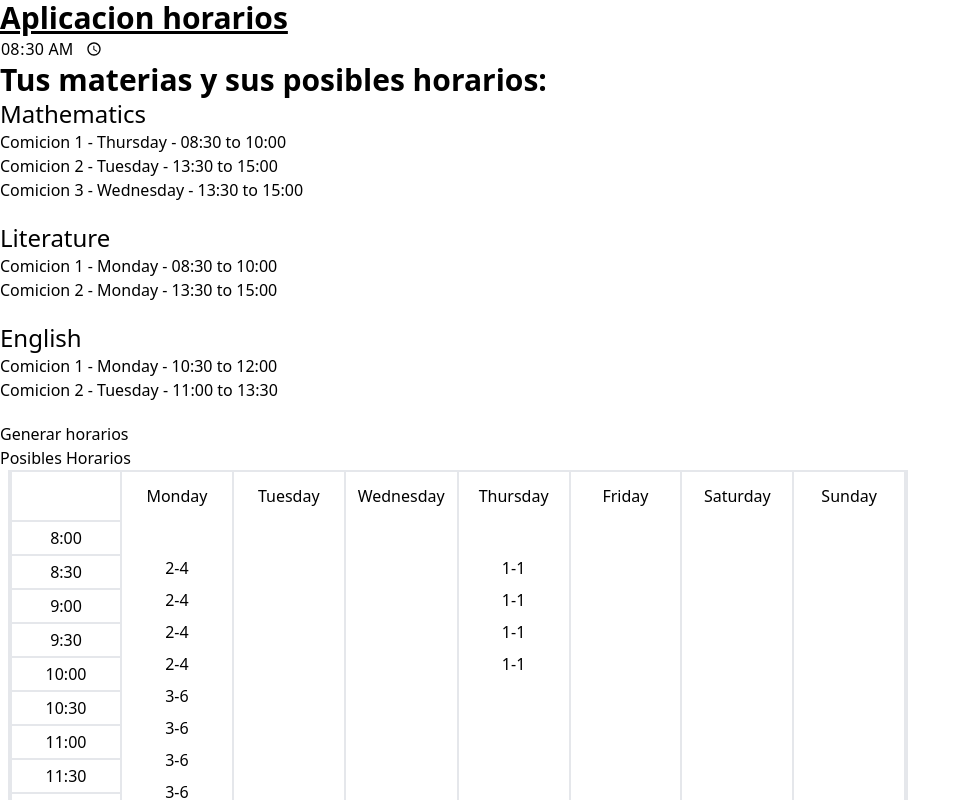
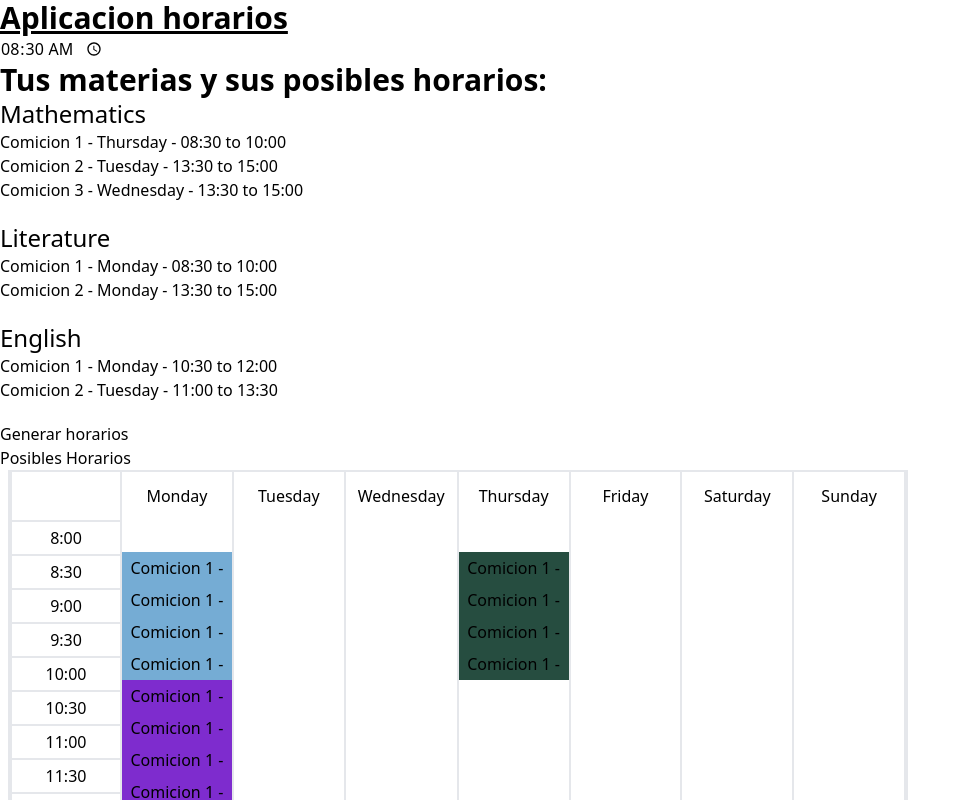
Before and after one commit to JLorenzoCD/Permutador-Horarios, a React (Vite) app: page / in a window 1280 px wide. Both pictures are taken after a click on the button "Generar horarios". Shown: the top 800 px of the page, without its empty margins (0-971 px from the left). Built offline with nearby package versions, Linux system fonts and the light colour scheme.

Commit message:
Modifying PossibleSchedules and Schedule components to paint the matter and its commission with color

```diff
--- a/src/components/PossibleSchedules.tsx
+++ b/src/components/PossibleSchedules.tsx
@@ -18,12 +18,27 @@ function PossibleSchedules({ data }: Props) {
 	}
 	const hoursArr = data.getTimeColumnInStringFormat();
 
+	const generateRandomColor = () => {
+		const r = Math.floor(Math.random() * 256);
+		const g = Math.floor(Math.random() * 256);
+		const b = Math.floor(Math.random() * 256);
+
+		const rgbColor = `rgb(${r},${g},${b})`;
+
+		return rgbColor;
+	};
+
+	const subjects = data.subjects.map((subject) => {
+		subject.rgbColor = generateRandomColor();
+		return subject;
+	});
+
 	return (
 		<div>
 			<h1>
 				Posibles Horarios
 				{allPossibleSchedules.map((possibleSchedule, i) => (
-					<Schedule data={possibleSchedule} key={i} hoursArr={hoursArr} />
+					<Schedule data={possibleSchedule} key={i} hoursArr={hoursArr} subjects={subjects} />
 				))}
 			</h1>
 		</div>
--- a/src/components/Schedule.tsx
+++ b/src/components/Schedule.tsx
@@ -1,11 +1,29 @@
+import { ISubject } from '../types/Subject';
 import { IPossibleSchedule } from '../utils/GenerateSchedules';
 
 interface PropsSchedule {
 	data: IPossibleSchedule;
 	hoursArr: string[];
+	subjects: ISubject[];
 }
-function Schedule({ data, hoursArr }: PropsSchedule) {
+function Schedule({ data, hoursArr, subjects }: PropsSchedule) {
 	const dia = ['Monday', 'Tuesday', 'Wednesday', 'Thursday', 'Friday', 'Saturday', 'Sunday'];
+
+	const coloringSubject = (e: number | string) => {
+		if (typeof e == 'number') return '';
+
+		const subject = subjects.find((subject) => subject.id === parseInt(e.split('-')[0]));
+		return subject?.rgbColor as string;
+	};
+
+	const title = (e: string) => {
+		const ids = e.split('-');
+		const subject = subjects.find((subject) => subject.id === parseInt(ids[0]));
+
+		const schedule = subject?.possible_schedules.find((schedule) => schedule.id === parseInt(ids[1]));
+
+		return schedule?.name + ' - ' + subject?.subject ?? subject?.subject ?? '';
+	};
 
 	return (
 		<>
@@ -19,8 +37,12 @@ function Schedule({ data, hoursArr }: PropsSchedule) {
 
 							<ul>
 								{day?.map((e, index) => (
-									<li key={index} className='text-center p-1'>
-										{e == -1 ? <br /> : e}
+									<li
+										key={index}
+										className={`text-center p-1 h-8 ${e === -1 ? '' : 'overflow-y-scroll'}`}
+										style={{ background: coloringSubject(e) }}
+									>
+										{e == -1 ? <br /> : title(e as string)}
 									</li>
 								))}
 							</ul>
@@ -38,7 +60,8 @@ interface PropsScheduleBase {
 }
 function ScheduleBase({ children, hoursArr }: PropsScheduleBase) {
 	return (
-		<section className='flex border-2 mx-2' style={{ width: 900 }}>
+		<section className='overflow-x-auto'>
+			<div className='flex border-2 mx-2' style={{ width: 900 }}>
 				{/* Horarios */}
 				<ul className='w-28 pt-12 border-x-2'>
 					{hoursArr.map((hora) => (
@@ -50,6 +73,7 @@ function ScheduleBase({ children, hoursArr }: PropsScheduleBase) {
 
 				{/* Dias */}
 				<div className='flex-1'>{children}</div>
+			</div>
 		</section>
 	);
 }
```
Lines whose indentation alone changed are shown as unchanged.
